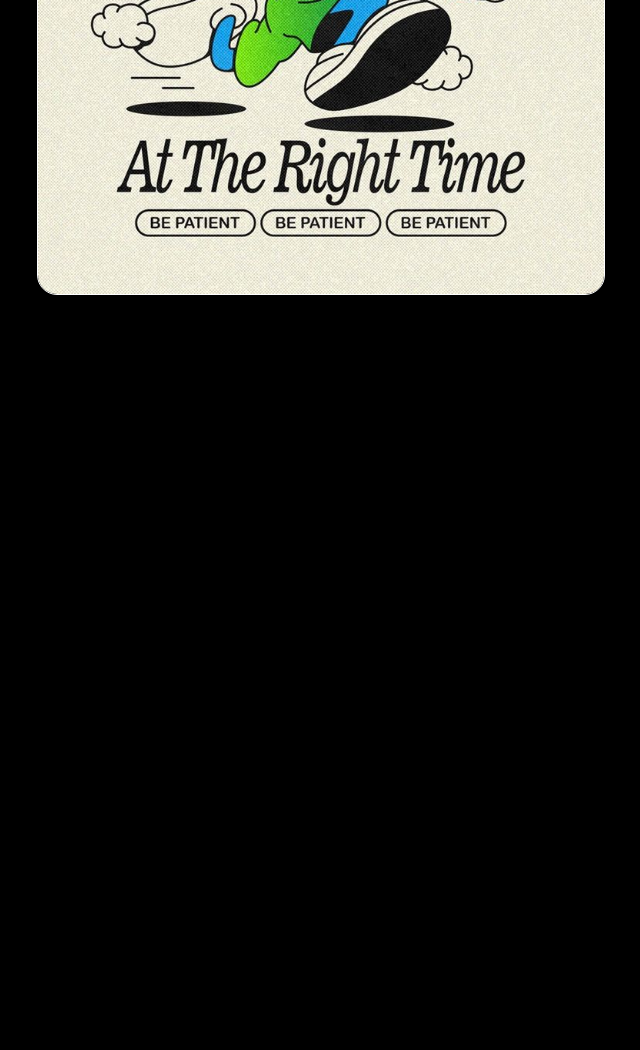
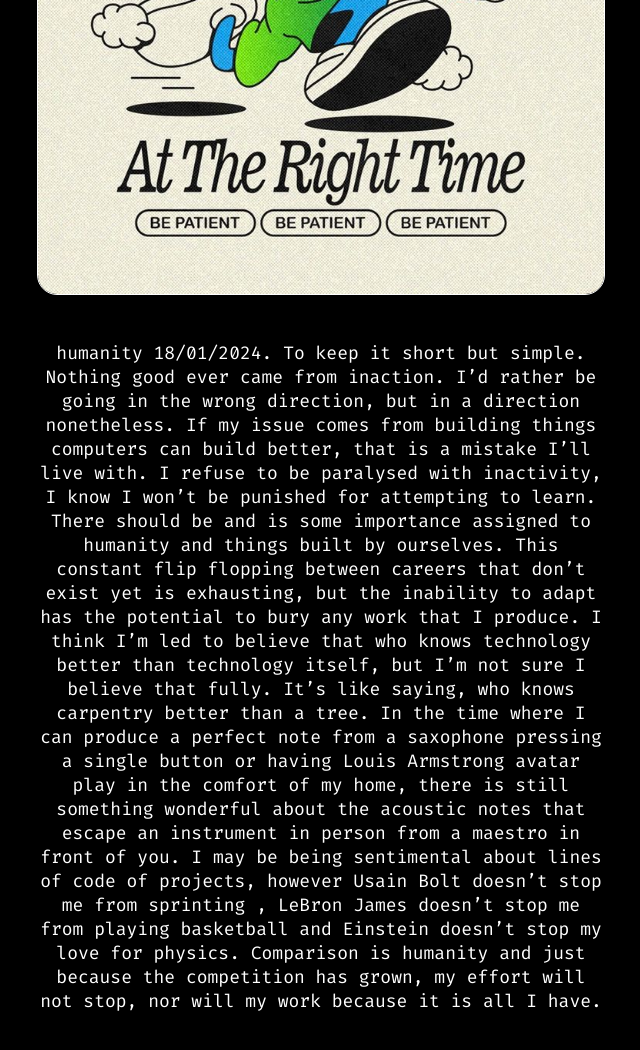
Before and after one commit to Loquemas/adomasg, a plain HTML site: page 04-blog.html in a window 1280 px wide. Shown: the part 719-1769 px from the top of the page, without its empty margins (319-959 px from the left). Before the commit the page ends 1019 px from the top, so only its background shows below. Drawn offline with Linux system fonts and the light colour scheme.

Commit message:
first draft of blog post

```diff
--- a/04-blog.html
+++ b/04-blog.html
@@ -53,7 +53,35 @@
     <div class="main-image-container">
       <img class="main-image" src="./resources/images/therighttime.jpg" alt="humanity">
     </div>
-  </div>
+      <div class="main-text-box">
+        <p class="main-text">
+            humanity 18/01/2024.
+            To keep it short but simple.
+            Nothing good ever came from inaction.
+            I’d rather be going in the wrong direction, but in a direction nonetheless.
+            If my issue comes from building things computers can build better,
+            that is a mistake I’ll live with. I refuse to be paralysed with inactivity,
+            I know I won’t be punished for attempting to learn.
+            There should be and is some importance assigned to humanity
+            and things built by ourselves. This constant flip flopping
+            between careers that don’t exist yet is exhausting, but the inability
+            to adapt has the potential to bury any work that I produce.
+            I think I’m led to believe that who knows technology better than
+            technology itself, but I’m not sure I believe that fully.
+             It’s like saying, who knows carpentry better than a tree.
+             In the time where I can produce a perfect note from a saxophone
+             pressing a single button or having Louis Armstrong avatar
+              play in the comfort of my home, there is still something wonderful
+              about the acoustic notes that escape an instrument in person from a
+              maestro in front of you. I may be being sentimental about lines
+              of code of projects, however Usain Bolt doesn’t stop me from sprinting
+              , LeBron James doesn’t stop me from playing basketball
+              and Einstein doesn’t stop my love for physics.
+               Comparison is humanity and just because the
+               competition has grown, my effort will not stop, nor will my work
+               because it is all I have.</p>
+      </div>
+    </div>
   <!-- footer -->
   <div class="copyright-footer">
     <a href="./06-copyright.html">
```
Also changed, not shown: 05-blog-1.html (+5 -12 lines).
